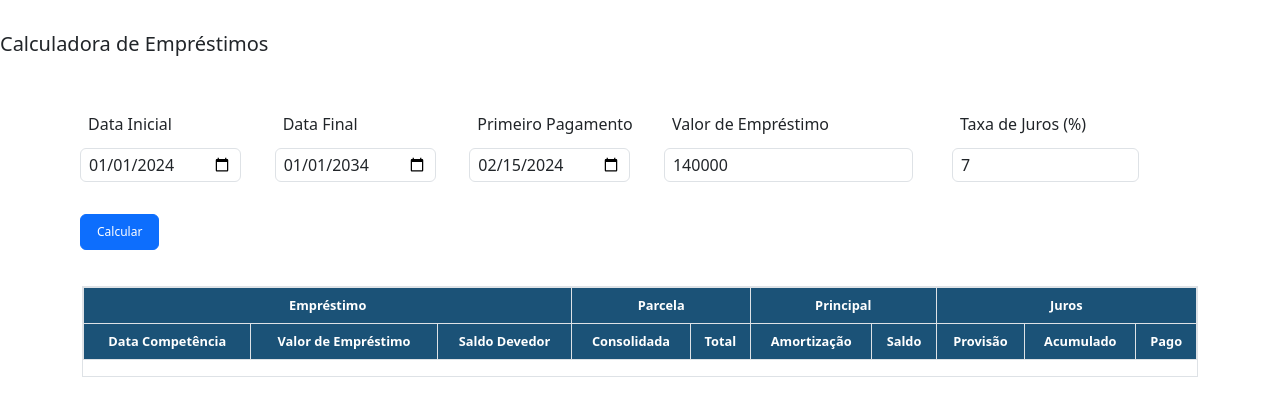
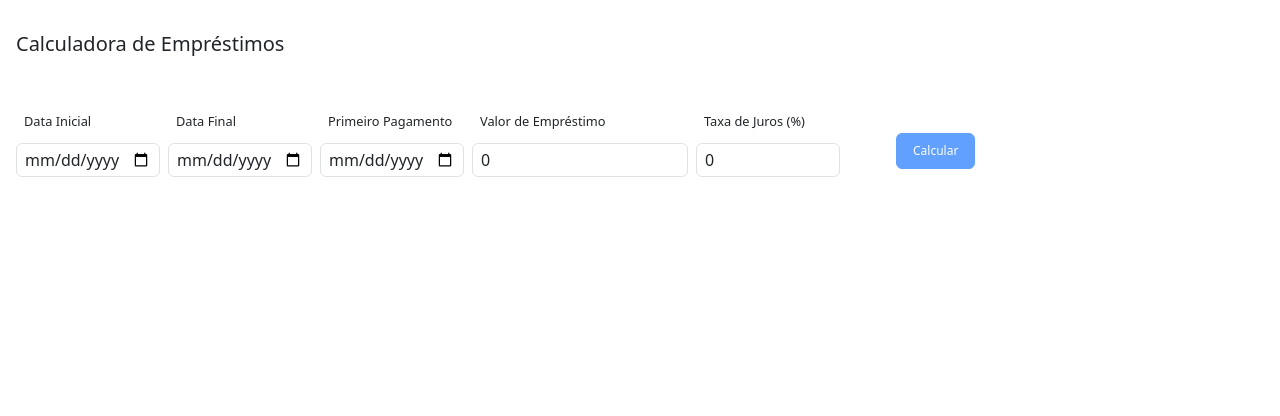
Before and after one commit to heloisacst/calc-emprestimo-frontend, an Angular app: page / in a window 1280 px wide. Shown: the top 416 px of the page. Built offline with nearby package versions, Linux system fonts and the light colour scheme.

Commit message:
ajustes finais + elaboracao readme

```diff
--- a/src/app/app.component.css
+++ b/src/app/app.component.css
@@ -14,13 +14,20 @@ body {
 h2 {
   margin: 2rem 0;
   font-size: 1.25rem;
+  margin-left: 1rem;
 }
 
 form {
-  margin: 1rem auto;
-  max-width: 90%;
+  /*margin: 1rem auto;*/
+  max-width: 70%;
   width: 100%;
   padding: 1rem;
+}
+
+.form-fix {
+  display: flex;
+  align-items: center;
+  flex-wrap: nowrap;
 }
 
 .form-row {
@@ -33,7 +40,7 @@ form {
 .form-row .col-auto {
   flex: 1;
   min-width: 8rem;
-  max-width: 50%;
+  max-width: 40%;
 }
 
 .form-row label {
@@ -51,6 +58,10 @@ label {
   margin: 0.25rem 0;
 }
 
+label {
+  font-size: 0.8rem;
+}
+
 input {
   width: auto;
   max-width: 100%;
@@ -63,6 +74,10 @@ button {
   padding: 0.5rem 1rem;
   height: auto;
   margin: 0.25rem 0;
+}
+
+.btn btn-secondary btn-lg::hover {
+  cursor: none;
 }
 
 .table-container {
@@ -90,3 +105,8 @@ thead th {
 tbody td {
   text-align: center;
 }
+
+#alert {
+  margin-left: 2rem;
+  width: 30%;
+}
--- a/src/app/app.component.html
+++ b/src/app/app.component.html
@@ -1,10 +1,12 @@
 <main>
   <h2>Calculadora de Empréstimos</h2>
+  <div class="form-fix">
     <form>
       <div class="form-row">
         <div class="col-md-2 mb-3">
           <label for="dtInicial">Data Inicial</label>
-            <input [value]="dataInicial" type="date" class="form-control" id="dtInicial" name="dtInicial" [(ngModel)]="dataInicial">
+          <input [value]="dataInicial" type="date" class="form-control" id="dtInicial" name="dtInicial"
+            [(ngModel)]="dataInicial">
         </div>
         <div class="col-md-2 mb-3">
           <label for="dtFinal">Data Final</label>
@@ -12,25 +14,29 @@
         </div>
         <div class="col-md-2 mb-3">
           <label for="dtPrimeiroPagamento">Primeiro Pagamento</label>
-            <input type="date" class="form-control" id="dtPrimeiroPagamento" name="dtPrimeiroPagamento" [(ngModel)]="dataPrimeiroPagamento">
+          <input type="date" class="form-control" id="dtPrimeiroPagamento" name="dtPrimeiroPagamento"
+            [(ngModel)]="dataPrimeiroPagamento">
         </div>
         <div class="col-md-3 mb-3">
           <label for="vlrEmprestimo">Valor de Empréstimo</label>
-            <input type="number" class="form-control" id="vlrEmprestimo" name="vlrEmprestimo" step="0.01" [(ngModel)]="valorEmprestimo">
+          <input type="number" class="form-control" id="vlrEmprestimo" name="vlrEmprestimo" step="0.01"
+            [(ngModel)]="valorEmprestimo">
         </div>
         <div class="col-md-2 mb-3">
           <label for="txJuros">Taxa de Juros (%)</label>
-            <input [value]="taxaJuros" type="text" class="form-control" id="txJuros" name="txJuros" [(ngModel)]="taxaJuros">
+          <input [value]="taxaJuros" type="text" class="form-control" id="txJuros" name="txJuros"
+            [(ngModel)]="taxaJuros">
         </div>
-        <button (click)="calcularEmprestimo()" type="submit" class="btn btn-primary">Calcular</button>
       </div>
     </form>
+    <button (click)="calcularEmprestimo()" type="submit" class="btn btn-primary" [disabled]="!habilitaBotao()">Calcular</button>
+  </div>
 
-<div *ngIf="msgErro" class="alert alert-danger">
+  <div *ngIf="msgErro" class="alert alert-danger" id="alert">
     {{ msgErro }}
   </div>
 
-<div class="container">
+  <div class="container" *ngIf="dadosEmprestimo">
     <div class="row">
       <div class="col-12">
         <div class="table-container">
@@ -56,9 +62,11 @@
               </tr>
             </thead>
             <tbody>
-            <tr *ngFor="let emprestimo of dadosEmprestimo">
+              <tr *ngFor="let emprestimo of dadosEmprestimo; let i = index">
                 <td data-label="Data Competência">{{ emprestimo.dataCompetencia }}</td>
-              <td data-label="Valor de Empréstimo">R$ {{newValorEmprestimo}}</td>
+                <td data-label="Valor de Empréstimo">
+                  R$ {{ i === 0 ? newValorEmprestimo : '0,00' }}
+                </td>
                 <td data-label="Saldo Devedor">R$ {{ emprestimo.saldoDevedor }}</td>
                 <td data-label="Consolidada">{{ emprestimo.consolidado }}</td>
                 <td data-label="Total">R$ {{ emprestimo.total }}</td>
--- a/src/app/app.component.ts
+++ b/src/app/app.component.ts
@@ -31,11 +31,7 @@ export class AppComponent implements OnInit{
   constructor(private apiService: BuscaApiService){}
 
   calcularEmprestimo() {
-
-    if (!this.validarDatas()) {
-      return;
-    }
-
+    this.dadosEmprestimo = null;
     this.body = this.apiService.montarBody(
       this.dataInicial,
       this.dataFinal,
@@ -61,9 +57,10 @@ export class AppComponent implements OnInit{
               valorPago: this.formatarValor(item.valorPago),
             }));
             this.dadosEmprestimo = this.dados;
+            this.msgErro = '';
           },
           error: (erro) => {
-            console.log(erro);
+            this.msgErro = erro;
           }
         });
       }
@@ -77,41 +74,15 @@ export class AppComponent implements OnInit{
       return `${String(dia).padStart(2, '0')}/${String(mes).padStart(2, '0')}/${ano}`; // Formatar a data para dd/mm/yyyy
     }
 
-  validarDatas(): boolean {
-    const [anoInicial, mesInicial, diaInicial] = this.dataInicial.split('-').map(Number);
-    const [anoFinal, mesFinal, diaFinal] = this.dataFinal.split('-').map(Number);
-    const [anoPrimeiroPagamento, mesPrimeiroPagamento, diaPrimeiroPagamento] = this.dataPrimeiroPagamento.split('-').map(Number);
-
-    const inicial = new Date(anoInicial, mesInicial - 1, diaInicial);
-    const final = new Date(anoFinal, mesFinal - 1, diaFinal);
-    const primeiroPagamento = new Date(anoPrimeiroPagamento, mesPrimeiroPagamento - 1, diaPrimeiroPagamento);
-
-    if (final <= inicial) {
-      this.msgErro = 'A data final deve ser maior que a data inicial.';
+  habilitaBotao() {
+    if(!this.dataInicial || !this.dataFinal || !this.dataPrimeiroPagamento || !this.taxaJuros || !this.valorEmprestimo) {
       return false;
+    } else {
+      return true;
     }
-    if (primeiroPagamento <= inicial || primeiroPagamento >= final) {
-      this.msgErro = 'A data de primeiro pagamento deve ser maior que a data inicial e menor que a data final.';
-      return false;
-    }
-    if (
-      inicial.getMonth() === primeiroPagamento.getMonth() &&
-      inicial.getFullYear() === primeiroPagamento.getFullYear()
-    ) {
-      this.msgErro = 'A data de primeiro pagamento deve ser posterior ao mês da data inicial.';
-      return false;
-    }
-
-    this.msgErro = '';
-    return true;
   }
 
   ngOnInit(): void {
-    this.dataInicial = '2024-01-01';
-    this.dataFinal = '2034-01-01';
-    this.valorEmprestimo = 140000;
-    this.taxaJuros = 7;
-    this.dataPrimeiroPagamento = '2024-02-15';
   }
 
   ngOnDestroy(): void {
--- a/src/service/busca-api.service.ts
+++ b/src/service/busca-api.service.ts
@@ -1,7 +1,7 @@
 import { Injectable } from '@angular/core';
-import { HttpClient, HttpHeaders } from '@angular/common/http';
-import { Observable } from 'rxjs';
-
+import { HttpClient, HttpHeaders, HttpErrorResponse  } from '@angular/common/http';
+import { Observable, throwError  } from 'rxjs';
+import { catchError } from 'rxjs/operators';
 @Injectable({
   providedIn: 'root'
 })
@@ -12,7 +12,9 @@ export class BuscaApiService{
 
   postDadosEmprestimo(body: String): Observable<any[]> {
     const headers = new HttpHeaders({ 'Content-Type': 'application/json' });
-    return this.http.post<any[]>(this.url, body, { headers });
+    return this.http.post<any[]>(this.url, body, { headers }).pipe(
+      catchError(this.gerenciarErros)
+    );
   }
 
   montarBody(dataInicial: string, dataFinal: string, dataPrimeiroPagamento: string, valorEmprestimo: number, taxaJuros: number) {
@@ -25,5 +27,24 @@ export class BuscaApiService{
     };
 
     return JSON.stringify(body);
+  }
+
+  private gerenciarErros(erro: HttpErrorResponse) {
+    let msgErro = 'Erro desconhecido';
+
+    if (erro.error instanceof ErrorEvent) {
+      msgErro = `Erro: ${erro.error.message}`;
+    } else {
+      if (erro.error && erro.error.message) {
+        msgErro = erro.error.message;
+      } else if (typeof erro.error === 'string') {
+        msgErro = erro.error;
+      } else {
+        msgErro = `Erro ${erro.status}: ${erro.statusText}`;
+      }
+    }
+
+    console.error('Erro capturado:', erro);
+    return throwError(() => msgErro);
+  }
 }
-}
```
Also changed, not shown: 1 other file (tests, documents, lock files or other folders). Lines whose indentation alone changed are shown as unchanged.
